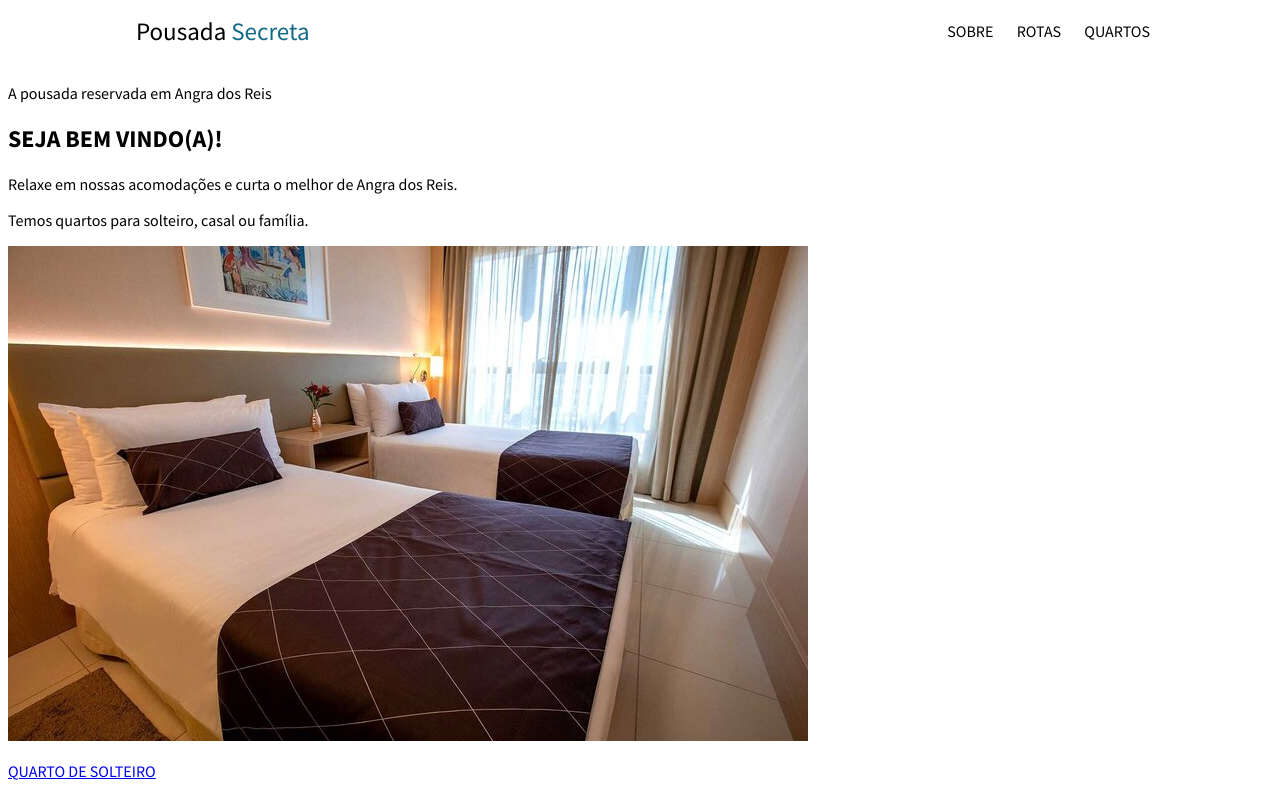
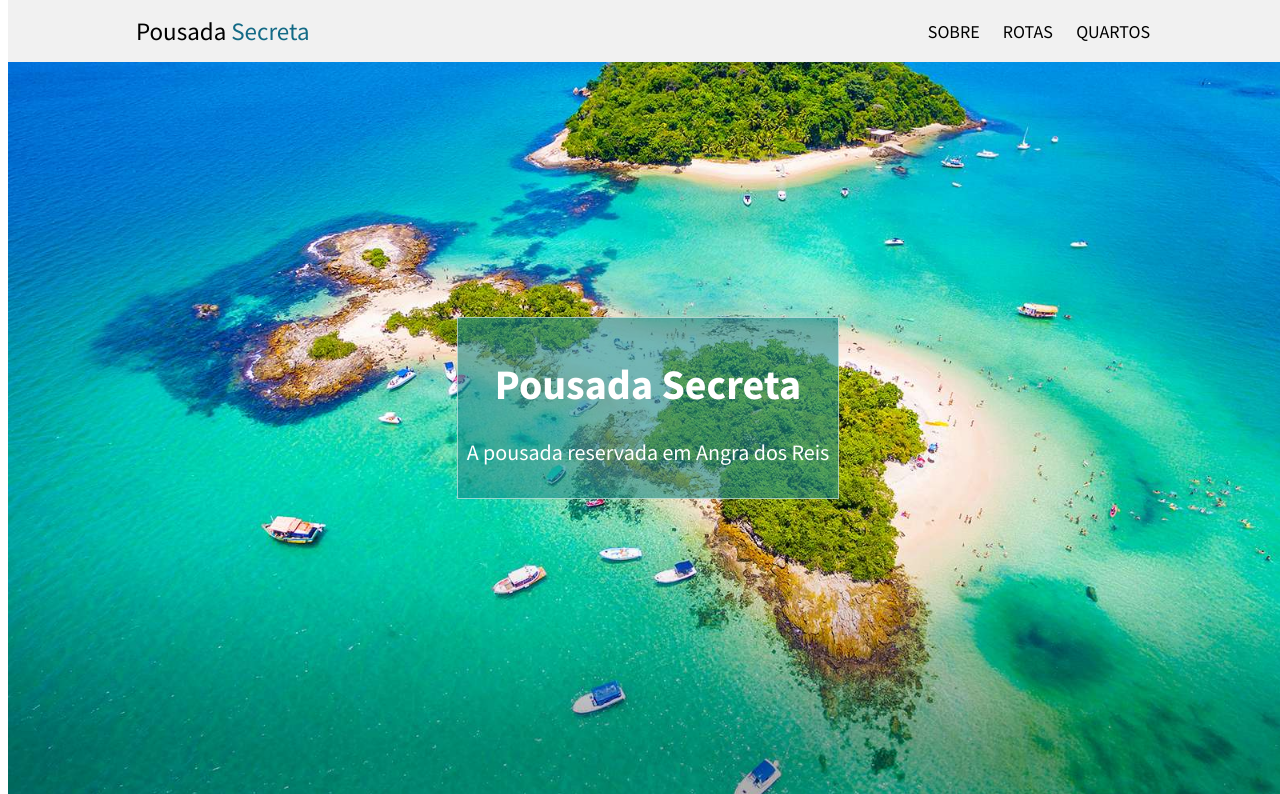
Before and after one commit to RoberthVieira/Pousada-secreta, a plain HTML site: page index.html in a window 1280 px wide. Shown: the top 794 px of the page. Drawn offline with Linux system fonts and the light colour scheme.

Commit message:
Ajustes e container-banner

```diff
--- a/CSS/style.css
+++ b/CSS/style.css
@@ -7,7 +7,7 @@ body{
 .container-topo{
     width: 100%;
     padding: 15px 0;
-    background-color: #fff;
+    background-color: #f1f1f1;
     position: fixed;
     top: 0;
 }
@@ -20,19 +20,56 @@ body{
     align-items: center;
 }
 
-.container-topo-links a {
+.link-pousada a{
+    font-size: 25px;
     text-decoration: none;
     color: #000;
+}
+
+.links-menu a{
+   margin: 0 10px;
+   font-size: 18px;
+   text-decoration: none;
+   color: #000;
 }
 
 .link-pousada a span{
     color: rgb(19, 106, 134);
 }
 
-.link-pousada a{
-    font-size: 25px;
+/*CONTAINER CONTEUDO PRINCIPAL*/
+/*BANNER*/
+.container-main{
+    max-width: 1024px;
+    display: flex;
+    flex-direction: column;
+    flex-wrap: wrap;
 }
 
-.links-menu a{
-   margin: 0 10px;
+.banner{
+    width: 100vw;
+    height: 100vh;
+    background-image: url(../assets/img-fundo.jpg);
+    background-repeat: no-repeat;
+    background-size: cover;
+    display: flex;
+    justify-content: center;
+    align-items: center;
 }
+
+.main-titulo{
+    color: #fff;
+    background-color: rgba(23, 138, 138, 0.6);
+    width: 370px;
+    border: 1px solid #ffffff8d;
+    text-align: center;
+    padding: 12px 5px 10px;
+}
+
+.main-titulo h1{
+    font-size: 42px;
+}
+
+.main-titulo p{
+    font-size: 22px;
+}
--- a/index.html
+++ b/index.html
@@ -21,9 +21,11 @@
         </div>
     </div>
     <div class="container-main">
-        <div class="main-titulo">
-            <h1>Pousada Secreta</h1>
-            <p>A pousada reservada em Angra dos Reis</p>
+        <div class="banner">
+            <div class="main-titulo">
+                <h1>Pousada Secreta</h1>
+                <p>A pousada reservada em Angra dos Reis</p>
+            </div>
         </div>
         <div class="main-subtitulo">
             <h2>SEJA BEM VINDO(A)!</h2>
```
